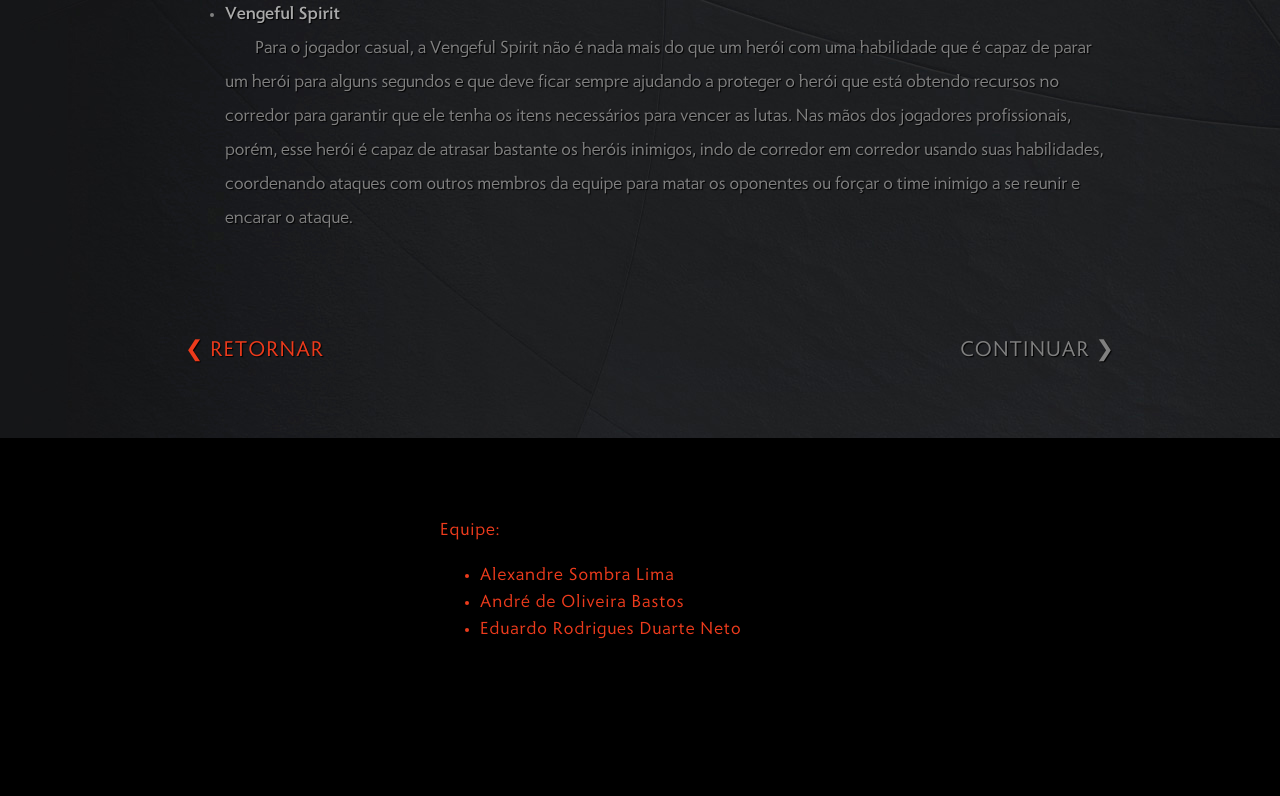
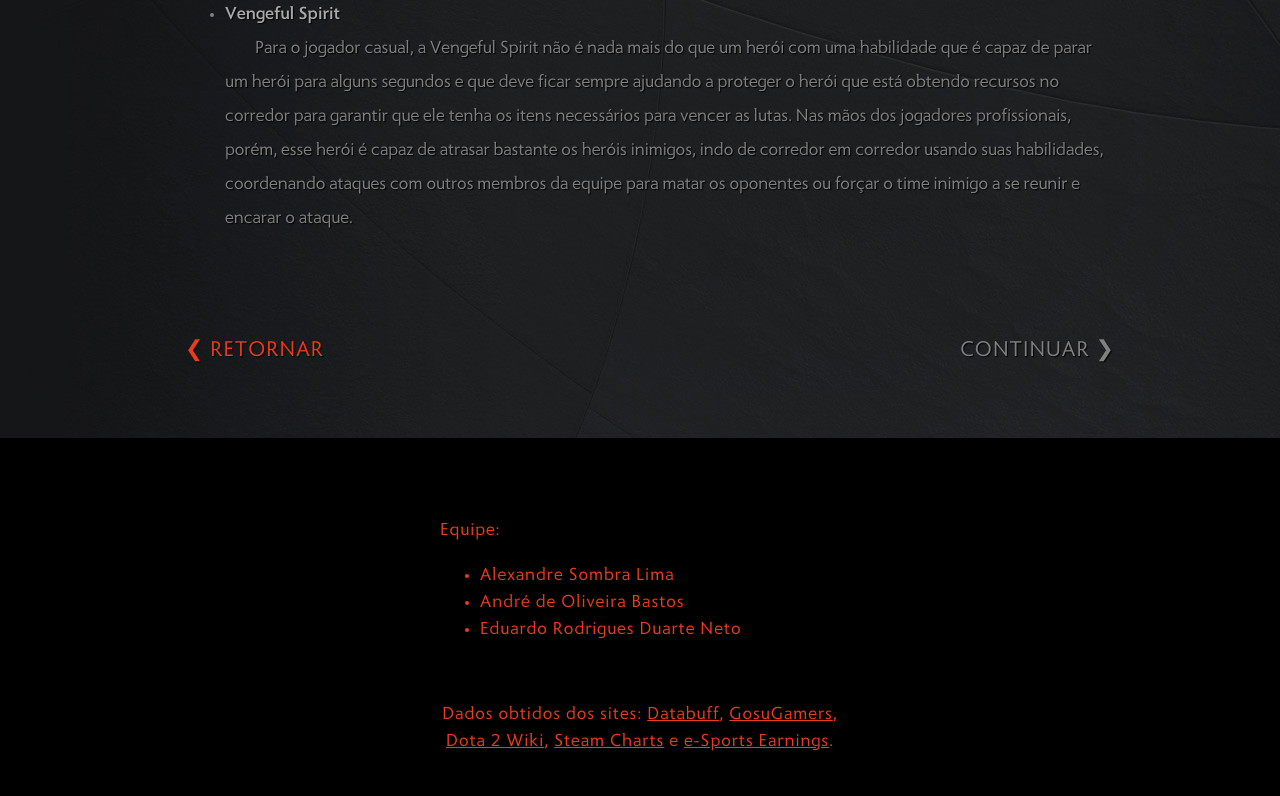
Before and after one commit to AndreOBastos/datavis, a plain HTML site: page conclusao.html in a window 1280 px wide. Shown: the part 4689-5485 px from the top of the page. Before the commit the page ends 5391 px from the top, so only its background shows below. Drawn offline with nearby package versions, Linux system fonts and the light colour scheme.

Commit message:
Adicionado informação das fontes ao site

```diff
--- a/conclusao.html
+++ b/conclusao.html
@@ -230,5 +230,12 @@ and open the template in the editor.
                 <li> Eduardo Rodrigues Duarte Neto </li>
             </ul>
         </div>
+        <div id="footer-info">
+            Dados obtidos dos sites: <a href='http://pt.dotabuff.com/heroes' target='_blank' style='text-decoration:underline'>Databuff</a>,
+            <a href='http://www.gosugamers.net/dota2/hero-stats' target='_blank' style='text-decoration:underline'>GosuGamers</a>,<br>
+            <a href='http://dota2.gamepedia.com/Dota_2_Wiki/pt-br' target='_blank' style='text-decoration:underline'>Dota 2 Wiki</a>,
+            <a href='http://steamcharts.com/app/570' target='_blank' style='text-decoration:underline'>Steam Charts</a> e
+            <a href='http://www.esportsearnings.com/games/231-dota-2' target='_blank' style='text-decoration:underline'>e-Sports Earnings</a>.
+        </div>
     </body>
 </html>
--- a/css/relatorio.css
+++ b/css/relatorio.css
@@ -137,6 +137,16 @@ h1#header {
     letter-spacing:1px;
     font-size: 18px;
 }
+#footer-info {
+    font-family: 'Radiance';
+    margin-left: auto;
+    margin-right: auto;
+    padding-bottom: 40px;
+    color: #ED3B1C;
+    text-align: center;
+    letter-spacing:1px;
+    font-size: 18px;
+}
 #keyArt{
     background-image: url( '../images/dota-2-official.jpg' );
     background-color: #060E11;
```
Also changed, not shown: heroisejogadores.html (+7 -0 lines), index.html (+7 -0 lines), popularidade.html (+7 -0 lines).
